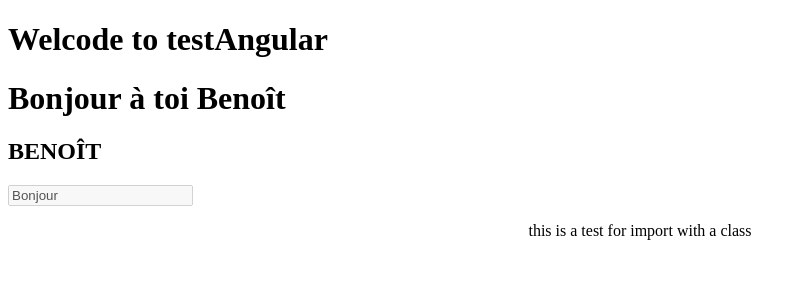
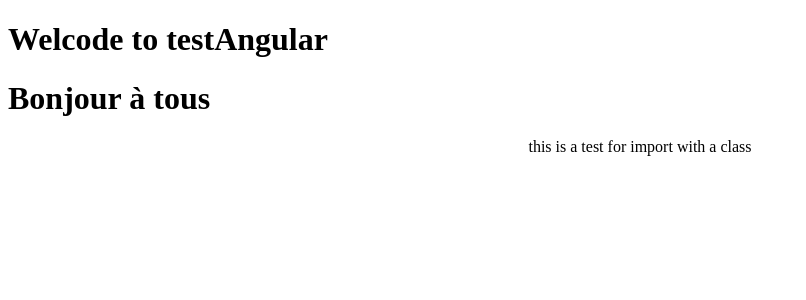
Before and after one commit to SacleuxBenoit/testAngular, an Angular app in the folder testAngular/: page / in a window 1280 px wide. Shown: the top 300 px of the page, without its empty margins (0-806 px from the left). Built offline with nearby package versions, Linux system fonts and the light colour scheme.

Commit message:
clear the code for new salve of test in newcompo.component.ts

```diff
--- a/testAngular/src/app/newcompo/newcompo.component.ts
+++ b/testAngular/src/app/newcompo/newcompo.component.ts
@@ -3,21 +3,12 @@ import { Component, OnInit } from '@angular/core';
 @Component({
   selector: 'app-newcompo',
   template: `
-  <h1>Bonjour à toi {{name}}</h1>
-  <h2>{{name.toUpperCase()}}</h2>
-   <input
-   [disabled]="isDisabled"
-   [id]="id"
-   type="text"
-    value="Bonjour"
-    />
+  <h1>Bonjour à tous</h1>
   `,
   //style: []
 })
 export class NewcompoComponent implements OnInit {
-  public id= "test";
-  public name = "Benoît";
-  public isDisabled = true;
+
   constructor() { }
 
   ngOnInit() {
```
